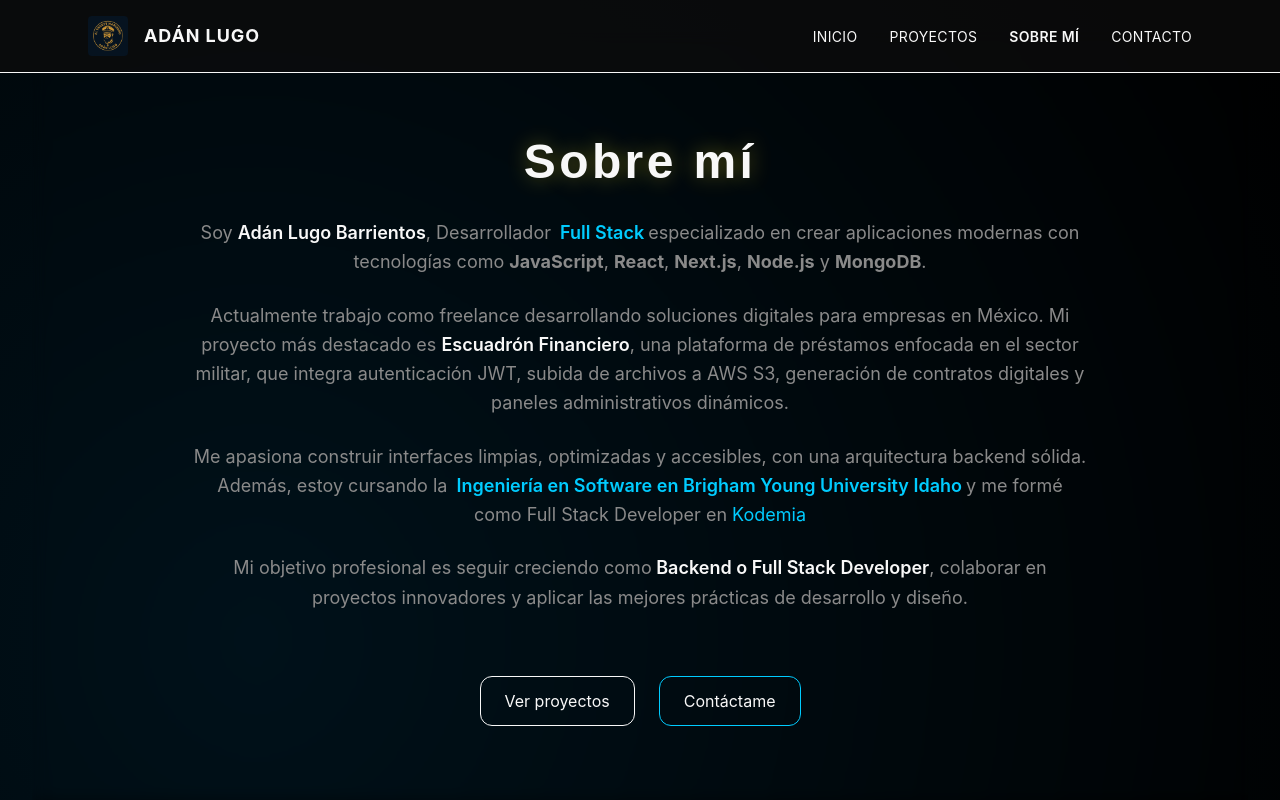
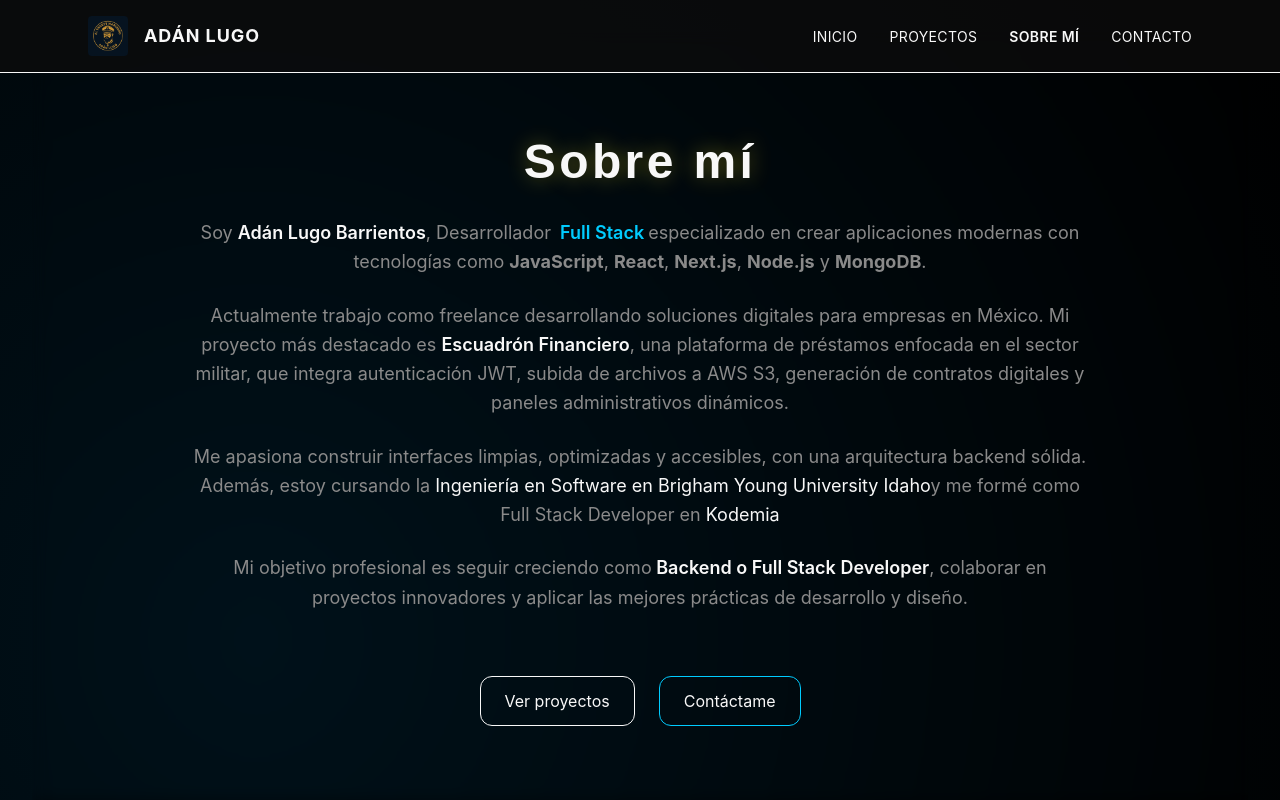
Before and after one commit to ElderL99/Portafolio, a Next.js app: page /about in a window 1280 px wide. Shown: the top 800 px of the page. Built offline with nearby package versions, Linux system fonts and the light colour scheme.

Commit message:
feat: Update a in about page

```diff
--- a/app/about/page.tsx
+++ b/app/about/page.tsx
@@ -1,5 +1,6 @@
 "use client";
 import { motion } from "framer-motion";
+import Link from "next/link";
 
 export default function AboutPage() {
   return (
@@ -46,14 +47,11 @@ export default function AboutPage() {
         <p className="mb-6">
           Me apasiona construir interfaces limpias, optimizadas y accesibles,
           con una arquitectura backend sólida. Además, estoy cursando la{" "}
-          <span className="text-(--blue) font-semibold px-1">
+          <a href="https://www.byu.edu">
             Ingeniería en Software en Brigham Young University Idaho
-          </span>
+          </a>
           y me formé como Full Stack Developer en{" "}
-          <a href="https://kodemia.mx">
-            {" "}
-            <span className="text-(--blue)">Kodemia</span>
-          </a>
+          <a href="https://www.kodemia.mx">Kodemia</a>
         </p>
 
         <p className="mb-8">
```
